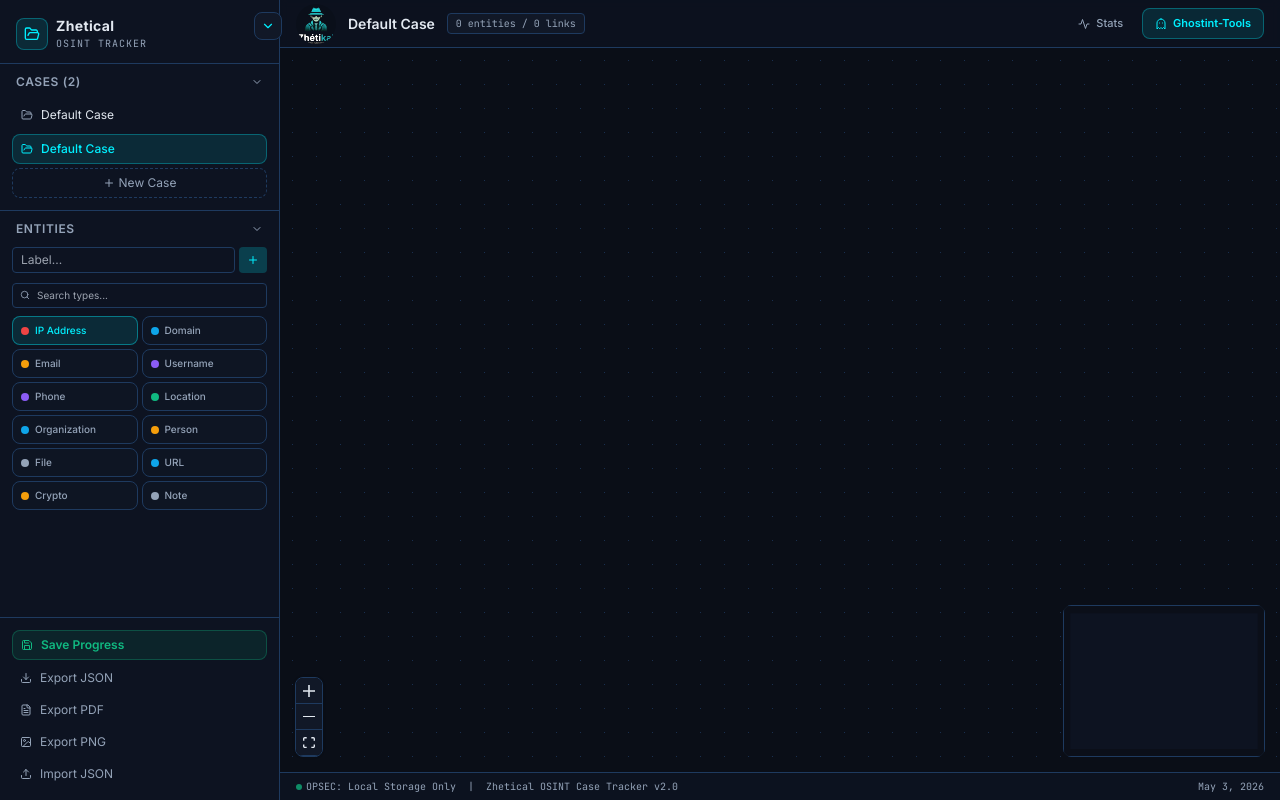
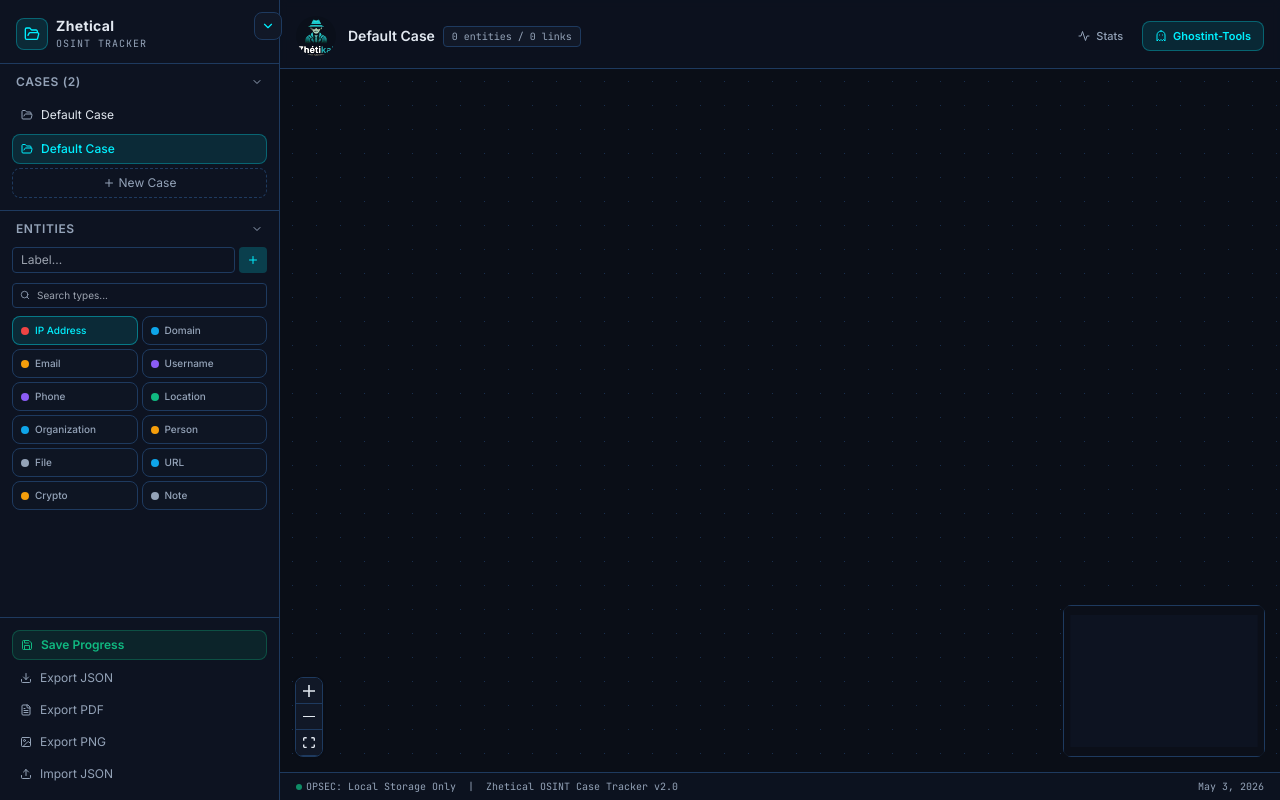
Before and after one commit to CyberZ7/Zhetikal_OSINT_tracker, a React (Vite) app: page / in a window 1280 px wide. Built offline with nearby package versions, Linux system fonts and the light colour scheme.

Commit message:
Align central header with sidebar

```diff
--- a/src/App.tsx
+++ b/src/App.tsx
@@ -191,7 +191,7 @@
 
       <div className="flex-1 flex flex-col relative">
         {/* Top bar */}
-        <div className="h-12 flex items-center justify-between px-4 border-b border-cyber-border bg-cyber-dark/80 backdrop-blur-sm z-10">
+        <div className="flex items-center justify-between px-4 pt-4 pb-3 border-b border-cyber-border bg-cyber-dark/80 backdrop-blur-sm z-10">
           <div className="flex items-center gap-3">
             <img
               src="/photo_2026-05-04_13-46-20.jpg"
@@ -199,6 +199,7 @@
               className="h-10 w-10 rounded-full object-cover object-center mix-blend-lighten flex-shrink-0"
               style={{ filter: 'brightness(1.15) contrast(1.1)' }}
             />
+            <div className="flex items-center gap-2">
               <span className="text-sm font-semibold text-cyber-text">
                 {activeCase?.name || 'No Case'}
               </span>
@@ -207,6 +208,7 @@
                   {nodeCount} entities / {edgeCount} links
                 </span>
               )}
+            </div>
           </div>
 
           <div className="flex items-center gap-2">
```
Lines whose indentation alone changed are shown as unchanged.
